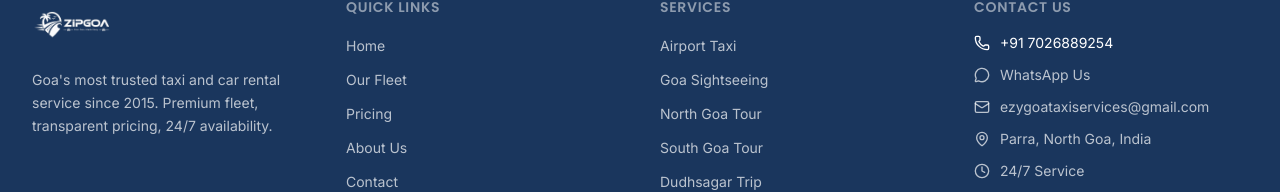
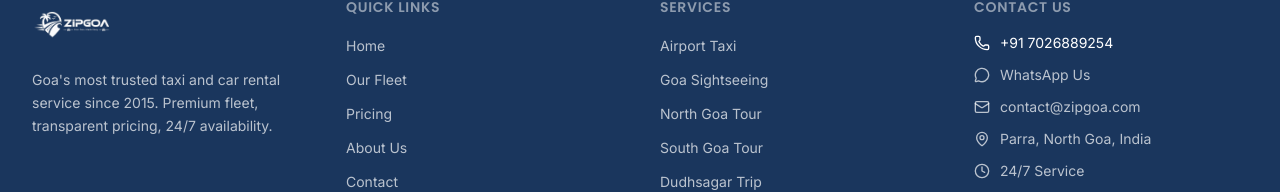
Before and after one commit to sumitrathod1/ezygoa-web, a Next.js app: page / in a window 1280 px wide. Shown: the part 8329-8521 px from the top of the page. Built offline with nearby package versions, Linux system fonts and the light colour scheme.

Commit message:
Update email to contact@zipgoa.com

```diff
--- a/src/app/page.tsx
+++ b/src/app/page.tsx
@@ -53,7 +53,7 @@
   "logo": "https://zipgoa.com/logo/logo.png",
   "image": "https://zipgoa.com/logo/og-image.png",
   "telephone": "+91-7026889254",
-  "email": "ezygoataxiservices@gmail.com",
+  "email": "contact@zipgoa.com",
   "foundingDate": "2015",
   "founder": { "@type": "Person", "name": "Sumit Rathod" },
   "address": {
--- a/src/app/privacy-policy/page.tsx
+++ b/src/app/privacy-policy/page.tsx
@@ -187,8 +187,8 @@
               ]} />
               <p>
                 To exercise any of these rights, email us at{" "}
-                <a href="mailto:ezygoataxiservices@gmail.com" className="underline" style={{ color: "var(--brand-primary)" }}>
-                  ezygoataxiservices@gmail.com
+                <a href="mailto:contact@zipgoa.com" className="underline" style={{ color: "var(--brand-primary)" }}>
+                  contact@zipgoa.com
                 </a>
                 .
               </p>
@@ -266,8 +266,8 @@
                 </p>
                 <p>
                   Email:{" "}
-                  <a href="mailto:ezygoataxiservices@gmail.com" className="underline" style={{ color: "var(--brand-primary)" }}>
-                    ezygoataxiservices@gmail.com
+                  <a href="mailto:contact@zipgoa.com" className="underline" style={{ color: "var(--brand-primary)" }}>
+                    contact@zipgoa.com
                   </a>
                 </p>
               </div>
--- a/src/app/refund-policy/page.tsx
+++ b/src/app/refund-policy/page.tsx
@@ -188,8 +188,8 @@
                 </p>
                 <p>
                   Email:{" "}
-                  <a href="mailto:ezygoataxiservices@gmail.com" className="underline" style={{ color: "var(--brand-primary)" }}>
-                    ezygoataxiservices@gmail.com
+                  <a href="mailto:contact@zipgoa.com" className="underline" style={{ color: "var(--brand-primary)" }}>
+                    contact@zipgoa.com
                   </a>
                 </p>
                 <p>Available: 24/7 for cancellation requests</p>
--- a/src/app/terms-of-service/page.tsx
+++ b/src/app/terms-of-service/page.tsx
@@ -281,8 +281,8 @@
                 </p>
                 <p>
                   Email:{" "}
-                  <a href="mailto:ezygoataxiservices@gmail.com" className="underline" style={{ color: "var(--brand-primary)" }}>
-                    ezygoataxiservices@gmail.com
+                  <a href="mailto:contact@zipgoa.com" className="underline" style={{ color: "var(--brand-primary)" }}>
+                    contact@zipgoa.com
                   </a>
                 </p>
                 <p>Support hours: 24/7</p>
--- a/src/lib/constants.ts
+++ b/src/lib/constants.ts
@@ -3,7 +3,7 @@
   phone: "+917026889254",
   phoneDisplay: "+91 7026889254",
   whatsapp: "917026889254",
-  email: "ezygoataxiservices@gmail.com",
+  email: "contact@zipgoa.com",
   address: "Parra, North Goa, India",
   hours: "24/7 Service",
   established: "2015",
```
